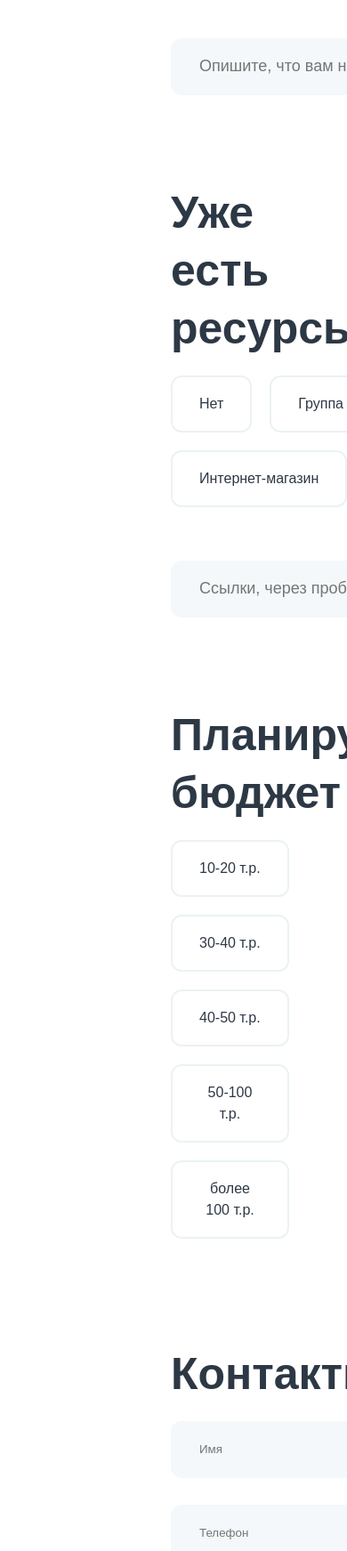
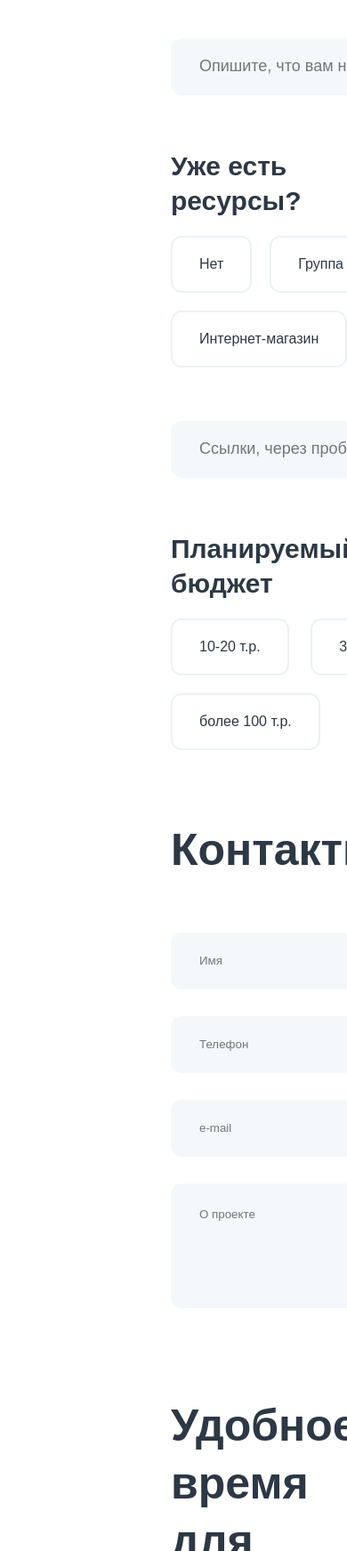
Before and after one commit to Umarchek/Application, a plain HTML site: page index.html in a window 390 px wide. Shown: the part 1619-3362 px from the top of the page at 89% size. Drawn offline with nearby package versions, Linux system fonts and the light colour scheme; a web font is replaced by a local one.

Commit message:
Update style.css

```diff
--- a/assets/styles/style.css
+++ b/assets/styles/style.css
@@ -542,6 +542,31 @@ header nav .dropdown-item-ul ul li {
     .resurs .resurs-info .resurs-input input {
         width: 750px;
     }
+    .resurs .resurs-info .resurs-text {
+        width: 270px;
+        font-size: 30px;
+    }
+    .necessary .necessary-info .necessary-input input,
+    .resurs .resurs-info .resurs-input input {
+        margin-bottom: 60px;
+    }
+    .budget .budget-info .budget-text {
+        width: 325px;
+        font-size: 30px;
+    }
+    .budget .budget-info .budget-buttons {
+        width: 720px;
+    }
+    .contacts .contact-info .contact-text {
+        margin-top: 60px;
+        margin-bottom: 60px;
+    }
+    .contacts .contact-info .contact-inputs input {
+        width: 710px;
+    }
+    .contacts .contact-info .contact-inputs input:last-child {
+        width: 710px;
+    }
 }
 
 
```
